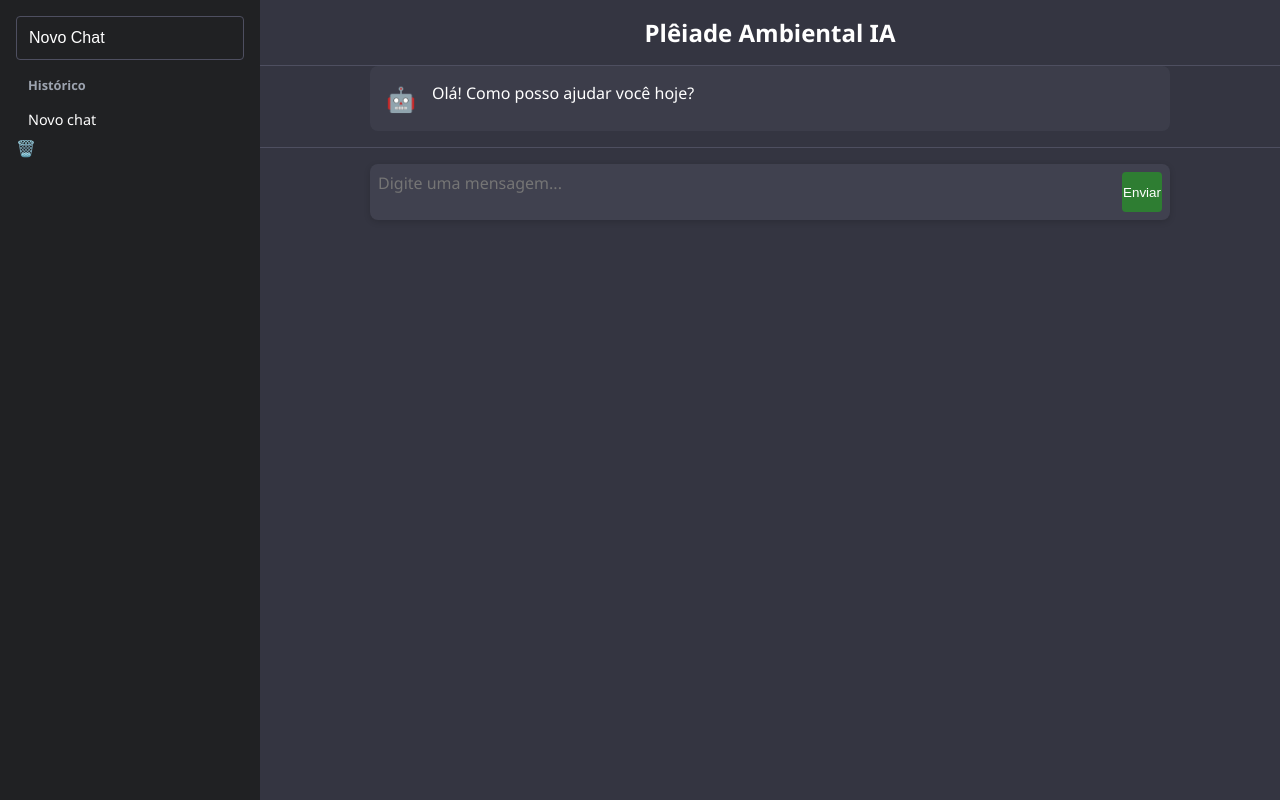
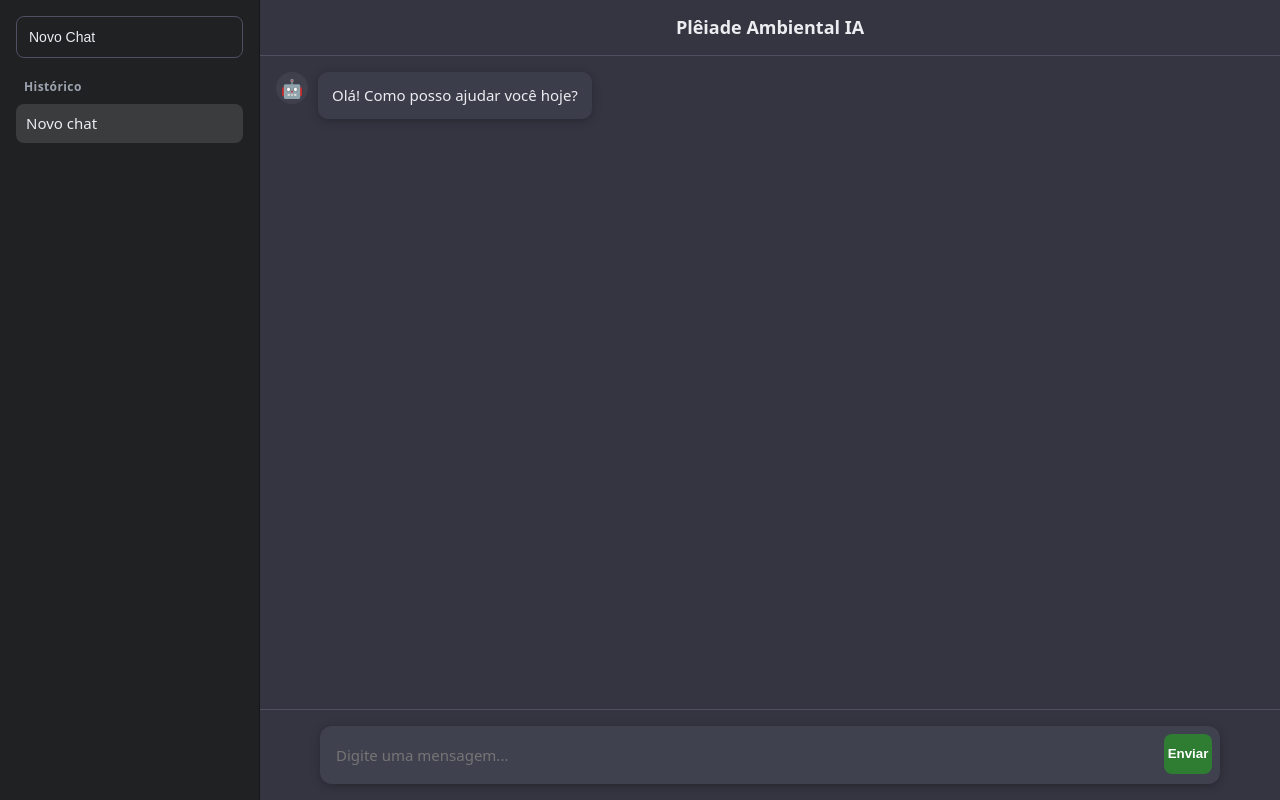
Before and after one commit to WeezyHS/ia_leis_ambientais, a FastAPI app: page /chat-ai in a window 1280 px wide. Run offline with FastAPI, Linux system fonts and the light colour scheme.

Commit message:
Aprimoramento da parte visual do chat da IA!

```diff
--- a/static/css/style.css
+++ b/static/css/style.css
@@ -179,159 +179,305 @@ body, html {
     text-align: center;
 }
 
-/*PÁGINA DO CHAT DA IA*/
+/* ================================
+   CHAT IA — ESTILO INSPIRADO NO CHATGPT
+   ================================ */
 
-/* --- ESTILOS DA PÁGINA DE CHAT --- */
-
-/* Wrapper principal que organiza a sidebar e o conteúdo */
-.chat-wrapper {
-    display: flex;
-    background-color: #343541; /* Cor de fundo principal */
-    color: white;
+/* ---- Reset & tokens ---- */
+:root{
+    --bg: #343541;
+    --bg-elev: #40414F;
+    --bg-sidebar: #202123;
+    --line: #4E4F60;
+    --text: #ECECF1;
+    --muted: #9CA3AF;
+    --accent: #2E7D32;
+    --accent-hover: #1B5E20;
+    --bubble-assistant: rgba(68,70,84,0.5);
+    --bubble-user: rgba(64,65,79,0.8);
+    --radius: 10px;
+    --shadow: 0 2px 10px rgba(0,0,0,.25);
   }
 
-/* --- Sidebar (Coluna da Esquerda) --- */
-.sidebar {
+  * { box-sizing: border-box; }
+  html, body {
+    height: 100%;
+    margin: 0;
+    background: var(--bg);
+    color: var(--text);
+    font: 15px/1.5 system-ui, -apple-system, Segoe UI, Roboto, Ubuntu, Cantarell, "Helvetica Neue", Arial, "Noto Sans", "Apple Color Emoji", "Segoe UI Emoji";
+  }
+
+  /* Scrollbar discreta */
+  *::-webkit-scrollbar { width: 10px; height: 10px; }
+  *::-webkit-scrollbar-thumb { background: #4b4d5e; border-radius: 8px; }
+  *::-webkit-scrollbar-track { background: transparent; }
+
+  /* ================================
+     Layout principal
+     ================================ */
+  .chat-wrapper{
+    display: flex;
+    min-height: 100vh;
+    background: var(--bg);
+  }
+
+  /* Sidebar fixa à esquerda */
+  .sidebar{
+    position: fixed;
+    inset: 0 auto 0 0;
     width: 260px;
-    height: 100vh; /* Altura total da tela */
-    position: fixed; /* Fica fixa enquanto o conteúdo rola */
-    top: 0;
-    left: 0;
-    background-color: #202123; /* Cor de fundo mais escura */
-    padding: 1rem;
+    background: var(--bg-sidebar);
+    border-right: 1px solid #15161a;
+    padding: 16px;
     display: flex;
     flex-direction: column;
+    gap: 16px;
   }
 
-.sidebar-content .new-chat-btn {
-    width: 100%;
-    padding: 0.75rem;
-    margin-bottom: 1rem;
-    border: 1px solid #4E4F60;
-    border-radius: 0.25rem;
-    background-color: transparent;
-    color: white;
-    text-align: left;
-    font-size: 1rem;
-    cursor: pointer;
-    transition: background-color 0.2s ease;
+  .sidebar-content{
+    display: flex;
+    flex-direction: column;
+    gap: 16px;
+    height: 100%;
   }
 
-.sidebar-content .new-chat-btn:hover {
-    background-color: rgba(255, 255, 255, 0.1);
+  .new-chat-btn{
+    width: 100%;
+    padding: 12px;
+    border: 1px solid var(--line);
+    border-radius: 8px;
+    background: transparent;
+    color: var(--text);
+    text-align: left;
+    font-size: 14px;
+    cursor: pointer;
+    transition: background .2s;
+  }
+  .new-chat-btn:hover{ background: rgba(255,255,255,.08); }
+
+  .chat-history h3{
+    font-size: 12px;
+    color: var(--muted);
+    letter-spacing: .4px;
+    margin: 4px 0 8px 8px;
+  }
+  .chat-history ul{
+    list-style: none;
+    margin: 0; padding: 0;
+    display: flex; flex-direction: column; gap: 4px;
+    overflow: auto;
+  }
+  .chat-history li{
+    position: relative;
+    display: flex;
+    align-items: center;
+  }
+  .chat-history li a{
+    display: block;
+    padding: 8px 10px;
+    border-radius: 8px;
+    color: var(--text);
+    text-decoration: none;
+    white-space: nowrap; overflow: hidden; text-overflow: ellipsis;
+    transition: background .15s;
+    flex: 1;
+  }
+  .chat-history li a:hover{ background: rgba(255,255,255,.08); }
+  .chat-history li.active a{ background: rgba(255,255,255,.12); }
+
+  /* Ícone de exclusão */
+  .delete-chat-icon {
+    position: absolute;
+    right: 8px;
+    top: 50%;
+    transform: translateY(-50%);
+    cursor: pointer;
+    padding: 4px;
+    border-radius: 4px;
+    opacity: 0;
+    transition: opacity 0.2s, background 0.2s;
+    font-size: 14px;
+    z-index: 10;
   }
 
-.chat-history h3 {
-    font-size: 0.8rem;
-    color: #9CA3AF;
-    margin-bottom: 0.5rem;
-    padding-left: 0.75rem;
+  .chat-history li:hover .delete-chat-icon {
+    opacity: 1;
   }
 
-.chat-history ul {
-    list-style: none;
+  .delete-chat-icon:hover {
+    background: rgba(255, 255, 255, 0.1);
   }
 
-.chat-history li a {
-    display: block;
-    padding: 0.5rem 0.75rem;
-    color: white;
-    text-decoration: none;
-    border-radius: 0.25rem;
-    font-size: 0.9rem;
-    white-space: nowrap;
-    overflow: hidden;
-    text-overflow: ellipsis;
+  /* Conteúdo (coluna da direita) */
+  .main-content{
+    margin-left: 260px;
+    width: calc(100% - 260px);
+    height: 100vh;                 /* tela inteira */
+    display: flex;
+    flex-direction: column;        /* navbar -> mensagens -> input */
+    overflow: hidden;              /* evita scroll duplo na página */
   }
 
-.chat-history li a:hover {
-    background-color: rgba(255, 255, 255, 0.1);
+  /* Navbar simples */
+  .navbar{
+    flex: 0 0 auto;
+    padding: 14px 16px;
+    border-bottom: 1px solid var(--line);
+    text-align: center;
+  }
+  .navbar h1{
+    margin: 0;
+    font-size: 18px;
+    font-weight: 700;
   }
 
-
-/* --- Conteúdo Principal (Coluna da Direita) --- */
-.main-content {
-    margin-left: 260px; /* Deixa espaço para a sidebar fixa */
-    width: calc(100% - 260px); /* Ocupa o resto do espaço */
-    min-height: 100vh;
+  /* ================================
+     Área de mensagens
+     ================================ */
+  #chat-messages,
+  .messages-area{
+    flex: 1 1 auto;                /* ocupa o centro */
+    min-height: 0;                 /* IMPORTANTÍSSIMO p/ scroll funcionar dentro do flex */
+    overflow-y: auto;
+    padding: 16px;
     display: flex;
     flex-direction: column;
+    gap: 10px;
   }
 
-.navbar {
-    padding: 1rem;
-    border-bottom: 1px solid #4E4F60;
-    text-align: center;
+  /* Mensagem (linha) */
+  .message{
+    display: grid;
+    grid-template-columns: 32px 1fr;
+    gap: 10px;
+    width: 100%;
   }
 
-/* --- Área das Mensagens --- */
-.chat-messages-area {
-    flex-grow: 1; /* Faz esta área crescer para ocupar o espaço disponível */
-    padding: 1rem;
-    overflow-y: auto; /* Adiciona scroll se as mensagens forem muitas */
+  /* Avatar */
+  .message .avatar{
+    width: 32px; height: 32px;
+    display: grid; place-items: center;
+    font-size: 18px;
+    border-radius: 50%;
+    background: rgba(255,255,255,.06);
   }
 
-.message {
-    max-width: 800px;
-    margin: 0 auto 1rem auto; /* Centraliza e adiciona espaço */
-    padding: 1rem;
-    display: flex;
-    gap: 1rem;
+  /* Bolha */
+  .message .text{
+    max-width: 900px;
+    width: fit-content;
+    padding: 12px 14px;
+    border-radius: var(--radius);
+    background: var(--bubble-assistant);
+    box-shadow: var(--shadow);
+    white-space: pre-wrap;
+    word-wrap: break-word;
   }
 
-.message.assistant {
-    background-color: rgba(68, 70, 84, 0.5);
-    border-radius: 0.5rem;
+  /* Variações */
+  .message.user .text{
+    background: var(--bubble-user);
+  }
+  .message.assistant .text{
+    background: var(--bubble-assistant);
   }
 
-.message .avatar {
-    font-size: 1.5rem;
+  /* ================================
+     Área de input (rodapé)
+     ================================ */
+  .chat-input-area{
+    flex: 0 0 auto;
+    border-top: 1px solid var(--line);
+    background: var(--bg);
+    padding: 16px;
+    position: sticky;  /* mantém visível ao rolar */
+    bottom: 0;
   }
 
-/* --- Área de Input (Inferior) --- */
-.chat-input-area {
-    padding: 1rem;
-    border-top: 1px solid #4E4F60;
-    background-color: #343541;
+  .message-form{
+    max-width: 900px;
+    margin: 0 auto;
+    display: flex;
+    gap: 8px;
+    padding: 8px;
+    background: var(--bg-elev);
+    border-radius: 12px;
+    box-shadow: var(--shadow);
   }
 
-.message-form {
-    max-width: 800px;
-    margin: 0 auto;
-    display: flex;
-    gap: 0.5rem;
-    padding: 0.5rem;
-    border-radius: 0.5rem;
-    background-color: #40414F;
-    box-shadow: 0 2px 6px rgba(0,0,0,0.15);
-}
-
-.message-form textarea {
-    flex-grow: 1;
-    background: transparent;
+  .message-form textarea{
+    flex: 1 1 auto;
     border: none;
     outline: none;
     resize: none;
-    color: white;
-    font-size: 1rem;
-    font-family: inherit;
-    height: 24px; /* Altura inicial para uma linha */
+    background: transparent;
+    color: var(--text);
+    font: inherit;
+    padding: 10px 8px;
+    min-height: 24px;   /* 1 linha */
+    max-height: 220px;  /* evita exagero */
+    overflow: auto;
   }
 
-.message-form button {
-    width: 40px;
+  .message-form button{
+    min-width: 48px;
     height: 40px;
     border: none;
-    border-radius: 0.25rem;
-    background-color: #2E7D32;
-    color: white;
+    border-radius: 8px;
+    background: var(--accent);
+    color: #fff;
+    font-weight: 600;
     cursor: pointer;
-    transition: background-color 0.2s ease;
+    transition: background .15s, transform .02s;
+  }
+  .message-form button:hover{ background: var(--accent-hover); }
+  .message-form button:active{ transform: translateY(1px); }
+
+  /* ================================
+     Detalhes extras
+     ================================ */
+  .message .text code{
+    background: #2b2c36;
+    padding: .15rem .35rem;
+    border-radius: 6px;
+    font-family: ui-monospace, SFMono-Regular, Menlo, Monaco, Consolas, "Liberation Mono", "Courier New", monospace;
+  }
+  .message .text pre{
+    background: #2b2c36;
+    color: #e6e6f0;
+    padding: 12px;
+    border-radius: 10px;
+    overflow: auto;
   }
 
-.message-form button:hover {
-    background-color: #1B5E20;
+  /* Estados vazios */
+  #chat-messages:empty::before{
+    content: "";
+    display: block;
+    height: 24px;
   }
+
+  /* ================================
+     Responsividade
+     ================================ */
+  @media (max-width: 900px){
+    .main-content{
+      margin-left: 0;
+      width: 100%;
+    }
+    .sidebar{
+      position: fixed;
+      transform: translateX(-100%);
+      transition: transform .2s;
+      z-index: 20;
+    }
+    /* Se você quiser abrir a sidebar via JS, adicione a classe .open na .sidebar */
+    .sidebar.open{ transform: translateX(0); }
+
+    .message-form, .message .text{ max-width: 100%; }
+  }
+
 
 /*PAINEL CENTRA - DASHBOARD*/
 
```
Lines whose indentation alone changed are shown as unchanged.
